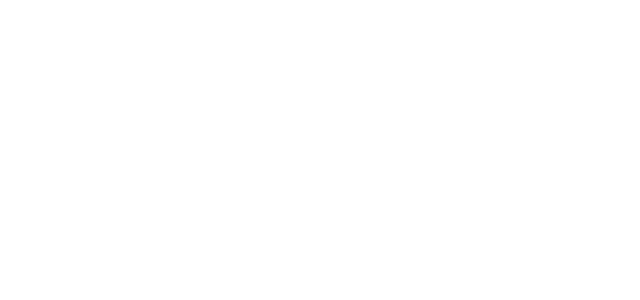
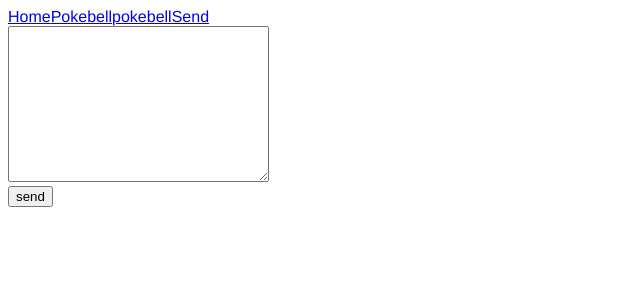
Before and after one commit to pteroid/heisei_chat_client, a Vue app: page /send in a window 1280 px wide. Shown: the top 300 px of the page, without its empty margins (0-640 px from the left). Built offline with nearby package versions, Linux system fonts and the light colour scheme.

Commit message:
ファイル名変更(PokebellSend.vue -> Send.vue)

```diff
--- a/src/router.js
+++ b/src/router.js
@@ -6,7 +6,7 @@
 import Inbox from './views/Inbox'
 import ReceivedMails from './views/ReceivedMails'
 import Pokebell from "./views/Pokebell";
-import PokebellSend from "./views/PokebellSend"
+import Send from "./views/Send"
 
 Vue.use(Router)
 
@@ -46,9 +46,9 @@
             component: Pokebell
         },
         {
-            path: '/pokebellSend',
-            name: 'pokebellSend',
-            component: PokebellSend
+            path: '/send',
+            name: 'send',
+            component: Send
         },
         {
             path: '/about',
--- a/src/views/Pokebell.vue
+++ b/src/views/Pokebell.vue
@@ -3,7 +3,7 @@
     <div id="nav">
       <router-link to="/">Home</router-link>
       <router-link to="/pokebell">Pokebell</router-link>
-      <router-link to="/pokebellSend">pokebellSend</router-link>
+      <router-link to="/send">pokebellSend</router-link>
     </div>
     <div class="external">
       <div class="inside">
--- a/src/views/PokebellSend.vue
+++ /dev/null
@@ -1,14 +0,0 @@
-<template>
-  <div>
-    <div id="nav">
-      <router-link to="/">Home</router-link>
-      <router-link to="/pokebell">Pokebell</router-link>
-      <router-link to="/pokebellSend">pokebellSend</router-link>
-    </div>
-  </div>
-</template>
-<script>
-export default {
-  name: "PokebellSend"
-};
-</script>
--- /dev/null
+++ b/src/views/Send.vue
@@ -0,0 +1,19 @@
+<template>
+  <div>
+    <div id="nav">
+      <router-link to="/">Home</router-link>
+      <router-link to="/pokebell">Pokebell</router-link>
+      <router-link to="/send">pokebellSend</router-link>
+    </div>
+    <div>
+      <textarea name="textbox" id="textbox" cols="30" rows="10"></textarea>
+    </div>
+    <button>send</button>
+  </div>
+</template>
+
+<script>
+export default {
+  name: "Send",
+};
+</script>
```
